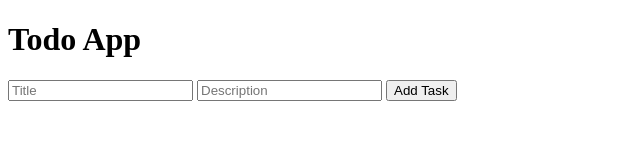
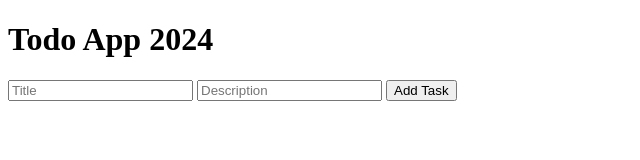
Before and after one commit to KashifSad/todo-app-three-tier, a plain HTML site: page static/index.html in a window 1280 px wide. Shown: the whole page, without its empty margins (0-640 px from the left). Drawn offline with Linux system fonts and the light colour scheme; no server answers.

Commit message:
update html file

```diff
--- a/static/index.html
+++ b/static/index.html
@@ -4,7 +4,7 @@
     <title>Todo App</title>
 </head>
 <body>
-    <h1>Todo App</h1>
+    <h1>Todo App 2024</h1>
     <input type="text" id="title" placeholder="Title">
     <input type="text" id="description" placeholder="Description">
     <button onclick="addTask()">Add Task</button>
```
